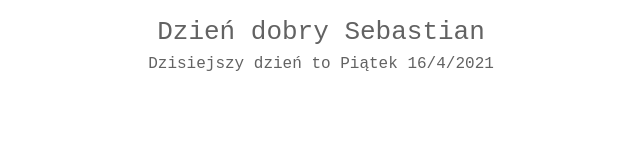
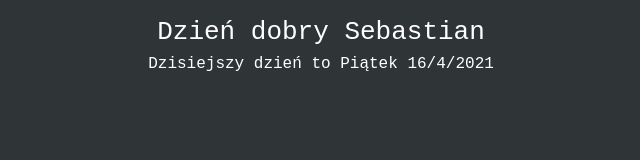
Before and after one commit to wolfort/notion_widget, a plain HTML site: page index.html in a window 1280 px wide. Shown: the whole page, without its empty margins (319-959 px from the left). Drawn offline with Linux system fonts and the light colour scheme.

Commit message:
Update index.html

```diff
--- a/index.html
+++ b/index.html
@@ -5,7 +5,7 @@
 #lbl {
     font-family: monospace;
     font-size: xx-large;
-    color: #626262;
+    color: #ffffff;
     padding: 5px;
     text-align: center;
     line-height: 1.5;
@@ -17,7 +17,7 @@
     font-size:large;
 }
 body{
-    background-color: transparente;
+    background-color: #2f3437;
 }
     </style>
 </head>
```
